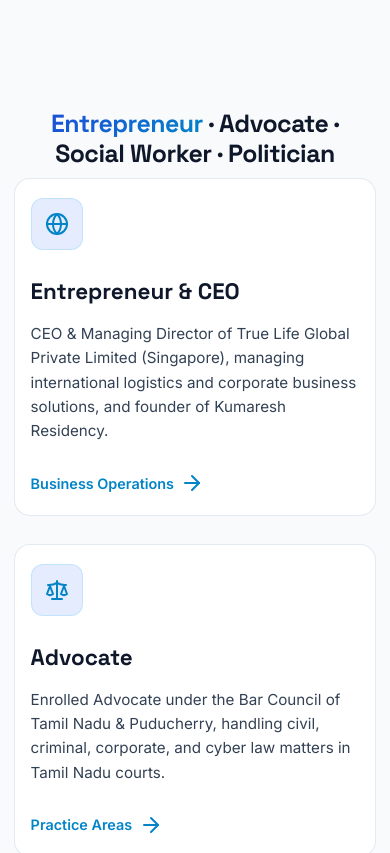
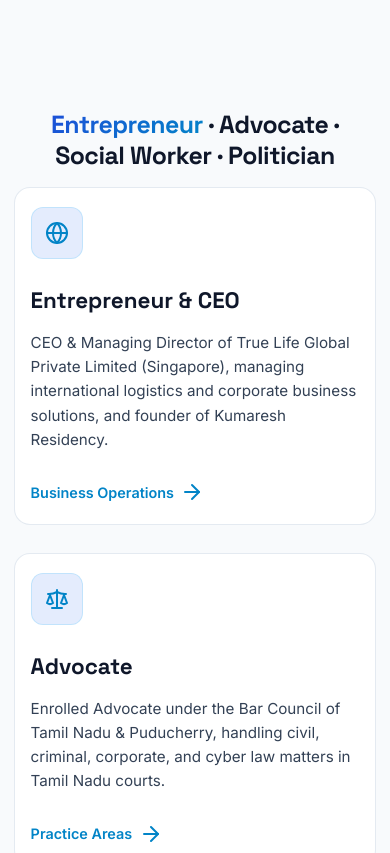
Before and after one commit to truelifeglobalpte/Dr.K.Sivadeeskannan_personal_portfolio, a plain HTML site: page index.html in a window 390 px wide. Shown: the part 942-1795 px from the top of the page. Drawn offline with nearby package versions, Linux system fonts and the light colour scheme.

Commit message:
Fix mobile section title and paragraph text spacing overlap

```diff
--- a/css/style.css
+++ b/css/style.css
@@ -1594,13 +1594,14 @@
     }
 
     .section-title {
-        font-size: 1.85rem;
-        margin-bottom: 0.6rem;
+        font-size: 1.75rem;
+        margin-bottom: 1rem !important;
+        line-height: 1.25;
     }
 
     .section-desc, .legal-intro, .gallery-intro, .business-intro {
         font-size: 0.95rem;
-        margin-bottom: 1.4rem;
+        margin: 0 auto 1.5rem auto !important;
         line-height: 1.55;
     }
 
```
